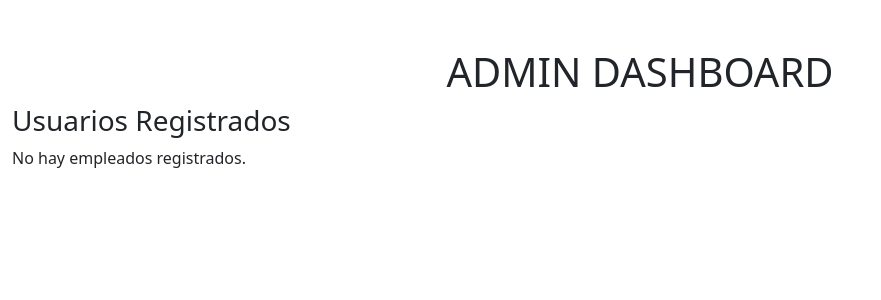
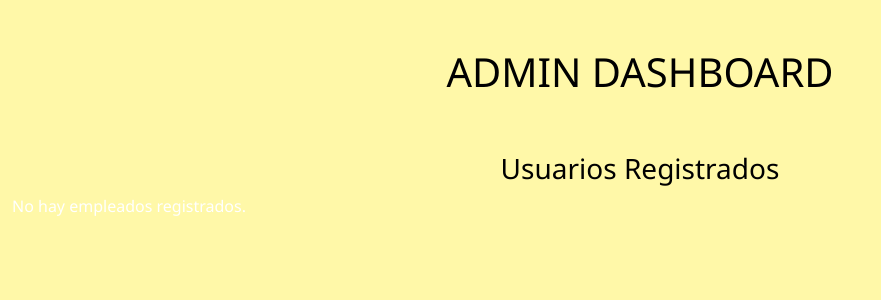
Before and after one commit to NicoENDYs/Leticche, a PHP site: page /admin_dashboard.php in a window 1280 px wide. Shown: the top 300 px of the page, without its empty margins (0-881 px from the left). Run offline with PHP 8.4, Linux system fonts and the light colour scheme; data that the repository does not hold is empty.

Commit message:
Cambios en color de titulos

```diff
--- a/admin/admin_dashboard.php
+++ b/admin/admin_dashboard.php
@@ -20,6 +20,7 @@ $mysql->desconectar();
     <meta charset="UTF-8">
     <meta name="viewport" content="width=device-width, initial-scale=1.0">
     <link href="https://cdn.jsdelivr.net/npm/bootstrap@5.3.2/dist/css/bootstrap.min.css" rel="stylesheet">
+    <link rel="stylesheet" href="../styles/admin.css">
     <title>Admin Dashboard</title>
 </head>
 
@@ -27,12 +28,12 @@ $mysql->desconectar();
     <div class="container-fluid">
         <div class="row">
             <div class="col-md-12">
-                <h1 class="text-center mt-5">ADMIN DASHBOARD</h1>
+                <h1 class="text-center mt-5 text-black">ADMIN DASHBOARD</h1>
             </div>
         </div>
         <div class="row">
             <div class="col-md-12">
-                <h3>
+                <h3 class="text-center mt-5 text-black">
                     Usuarios Registrados
                 </h3>
 
@@ -46,6 +47,7 @@ $mysql->desconectar();
                                 <th>Telefono</th>
                                 <th>Cargo</th>
                                 <th>Estado</th>
+                                <th>Acciones</th>
                             </tr>
                         </thead>
                         <tbody>
```
